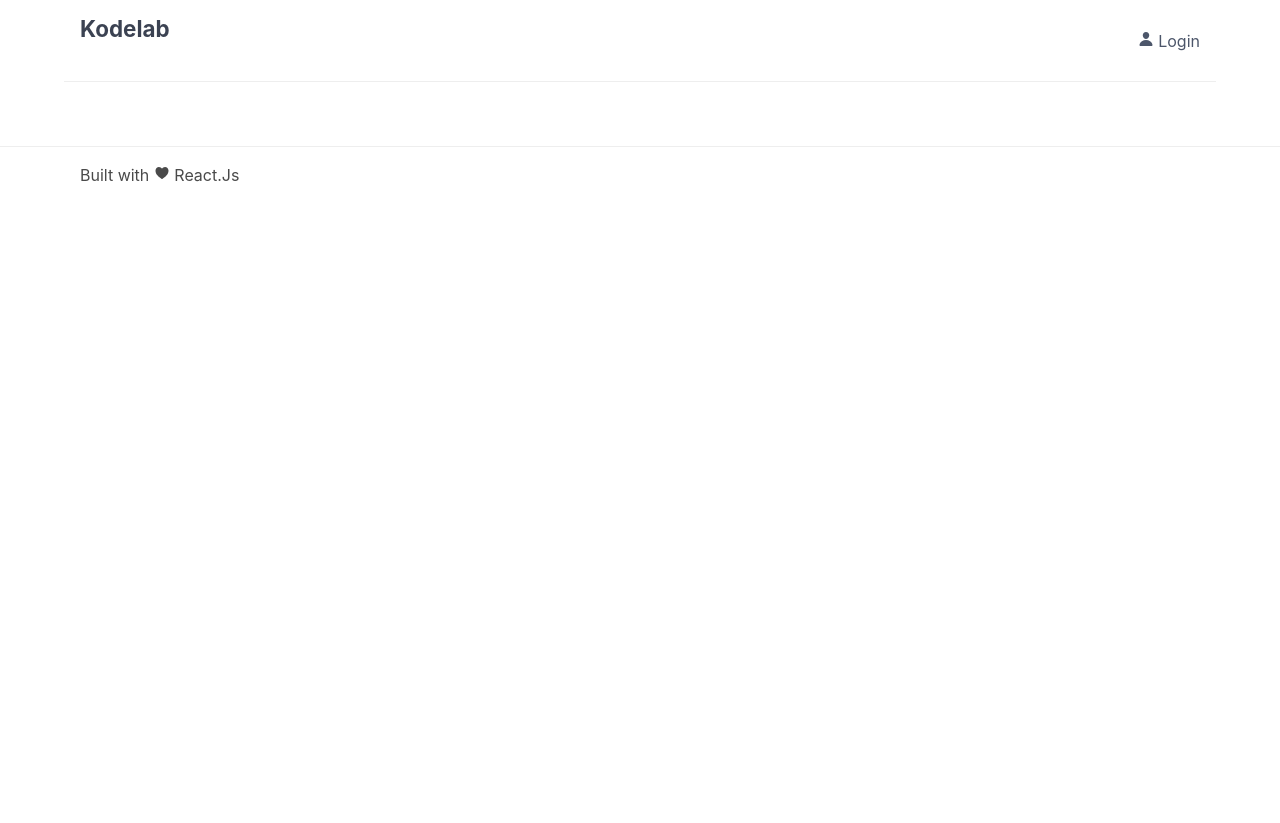
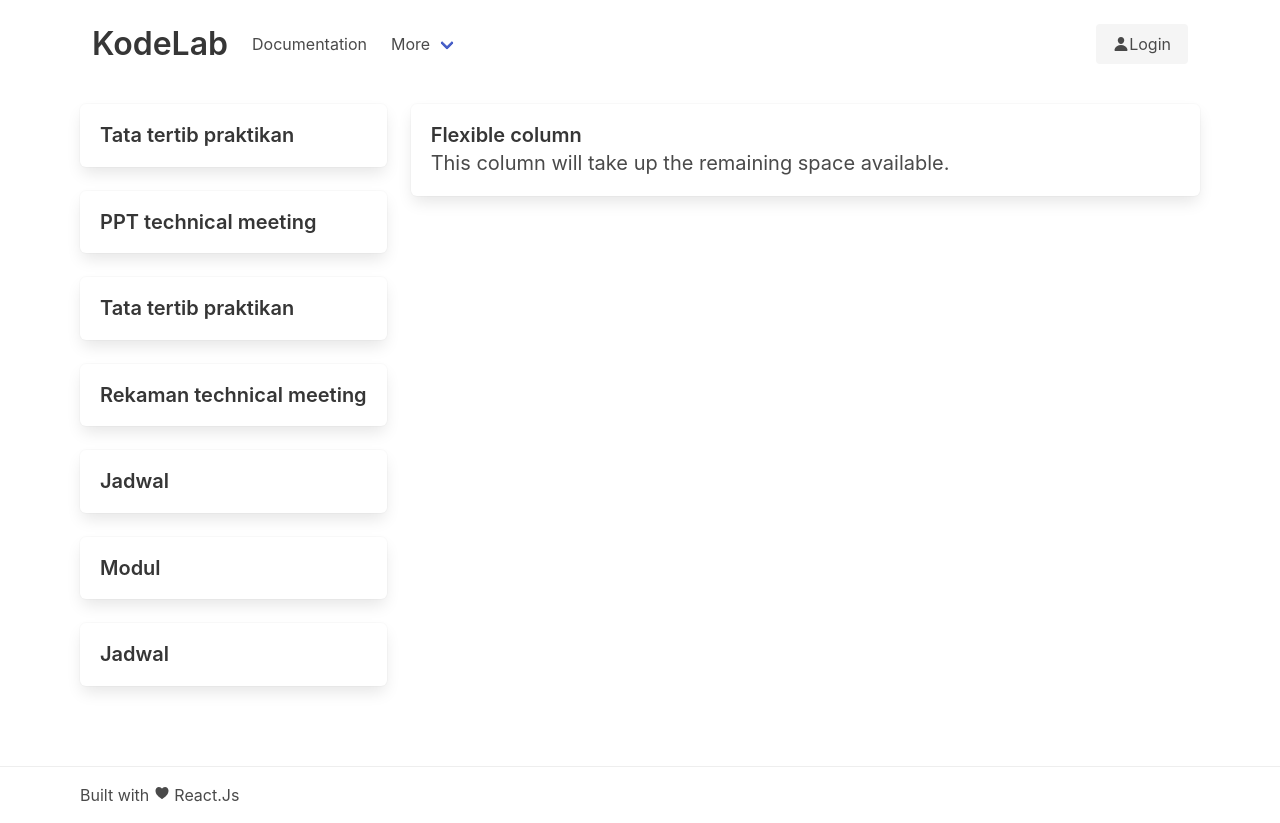
Before and after one commit to fajarspace/kodelabJs, a React (Create React App) app: page / in a window 1280 px wide. Before the commit the page ends 800 px from the top, so only its background shows below. Built offline with nearby package versions, Linux system fonts and the light colour scheme.

Commit message:
✧*｡٩(ˊᗜˋ*)و✧*｡ Sat Nov 19 23:42:54 WIB 2022

```diff
--- a/src/components/Header.jsx
+++ b/src/components/Header.jsx
@@ -4,19 +4,61 @@ import { NavLink } from "react-router-dom";
 
 const Header = () => {
   return (
-    <header className='container' >
-        <nav>
-          <ul>
-            <li className="title">Kodelab</li>
-            <li>
-            <NavLink to={"/dashboard"} >
+    <nav className="navbar container" role="navigation" aria-label="main navigation">
+    <div className="navbar-brand">
+        <NavLink to="/" className="navbar-item">
+          <h1 className='title' >KodeLab</h1>
+        </NavLink>
+
+      <a href="!#" role="button" className="navbar-burger" aria-label="menu" aria-expanded="false" data-target="navbarBasicExample">
+        <span aria-hidden="true"></span>
+        <span aria-hidden="true"></span>
+        <span aria-hidden="true"></span>
+      </a>
+    </div>
+
+    <div id="navbarBasicExample" className="navbar-menu">
+      <div className="navbar-start">
+
+        <a href='!#' className="navbar-item">
+          Documentation
+        </a>
+
+        <div className="navbar-item has-dropdown is-hoverable">
+          <a href='!#' className="navbar-link">
+            More
+          </a>
+
+          <div className="navbar-dropdown">
+            <a href='!#' className="navbar-item">
+              About
+            </a>
+            <a href='!#' className="navbar-item">
+              Jobs
+            </a>
+            <a href='!#' className="navbar-item">
+              Contact
+            </a>
+            <hr className="navbar-divider" />
+            <a href='!#' className="navbar-item">
+              Report an issue
+            </a>
+          </div>
+        </div>
+      </div>
+
+      <div className="navbar-end">
+        <div className="navbar-item">
+          <div className="buttons">
+            <NavLink className={"button is-light"} to={"/dashboard"} >
               <IoPerson /> Login
             </NavLink>
-            </li>
-          </ul>
-        </nav>
-    </header>
+          </div>
+        </div>
+      </div>
+    </div>
+    </nav>
   )
 }
 
-export default Header
+export default Header;
--- /dev/null
+++ b/src/components/ListCard.jsx
@@ -0,0 +1,56 @@
+import React from 'react';
+import { NavLink } from "react-router-dom";
+
+const ListCard = () => {
+  return (
+    <div className="container">
+      <div className="columns">
+        <div className="column is-narrow">
+          <div className="box">
+            <NavLink to={""}>
+              <p className="title is-5">Tata tertib praktikan</p>
+            </NavLink>
+          </div>
+          <div className="box">
+            <NavLink to={""}>
+              <p className="title is-5">PPT technical meeting</p>
+            </NavLink>
+          </div>
+          <div className="box">
+            <NavLink to={""}>
+              <p className="title is-5">Tata tertib praktikan</p>
+            </NavLink>
+          </div>
+          <div className="box">
+            <NavLink to={""}>
+              <p className="title is-5">Rekaman technical meeting</p>
+            </NavLink>
+          </div>
+          <div className="box">
+            <NavLink to={""}>
+              <p className="title is-5">Jadwal</p>
+            </NavLink>
+          </div>
+          <div className="box">
+            <NavLink to={""}>
+              <p className="title is-5">Modul</p>
+            </NavLink>
+          </div>
+          <div className="box">
+            <NavLink to={""}>
+              <p className="title is-5">Jadwal</p>
+            </NavLink>
+          </div>
+        </div>
+        <div className="column">
+          <div className="box">
+            <p className="title is-5">Flexible column</p>
+            <p className="subtitle">This column will take up the remaining space available.</p>
+          </div>
+        </div>
+        </div>
+      </div>
+  )
+}
+
+export default ListCard;
--- a/src/pages/Home.jsx
+++ b/src/pages/Home.jsx
@@ -1,11 +1,13 @@
 import React from 'react'
 import Header from "../components/Header";
+import ListCard from "../components/ListCard";
 import Footer from "../components/Footer";
 
 const Home = () => {
   return (
     <>
       <Header />
+      <ListCard />
       <Footer />
     </>
   )
--- a/src/static/css/App.css
+++ b/src/static/css/App.css
@@ -9,6 +9,8 @@ body {
   color: #3b4252;
   letter-spacing: 0;
 }
+
+.box{}
 
 .container {
   max-width: 960px;
```
